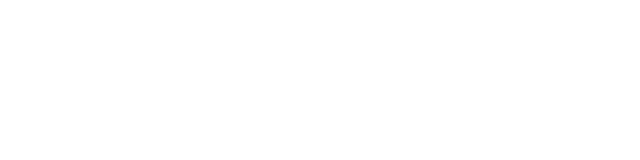
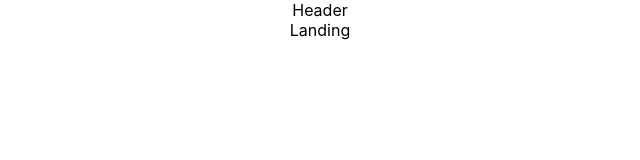
Before and after one commit to limminyeong/pilot_front, a React (Create React App) app: page / in a window 1280 px wide. Shown: the top 160 px of the page, without its empty margins (320-960 px from the left). Built offline with nearby package versions, Linux system fonts and the light colour scheme.

Commit message:
page naming

```diff
--- a/src/App.tsx
+++ b/src/App.tsx
@@ -1,10 +1,18 @@
 import React from 'react';
 import './App.css';
+
+import { BrowserRouter as Router, Route } from 'react-router-dom';
+
+import Landing from './pages/Landing';
+import { Header } from './components/Header';
 
 const App: React.FC = () => {
   return (
     <div className="App">
-      {/* <Main /> */}
+      <Router>
+        <Header />
+        <Route path="/" component={Landing}/>
+      </Router>
     </div>
   );
 }
--- /dev/null
+++ b/src/components/Header.tsx
@@ -0,0 +1,9 @@
+import React from 'react';
+
+const Header = () => {
+  return (
+    <div>Header</div>
+  )
+}
+
+export { Header };
--- /dev/null
+++ b/src/pages/CreateReview.tsx
@@ -0,0 +1 @@
+export default () => "Review";
--- /dev/null
+++ b/src/pages/Landing.tsx
@@ -0,0 +1,7 @@
+import React from 'react';
+
+const Landing = () => (
+  <div>Landing</div>
+)
+
+export default Landing;
--- a/src/pages/Main.tsx
+++ /dev/null
@@ -1 +0,0 @@
-export default () => "Main";
```
Also changed, not shown: src/pages/UpdateReview.tsx (renamed from src/pages/EditReview.tsx).
